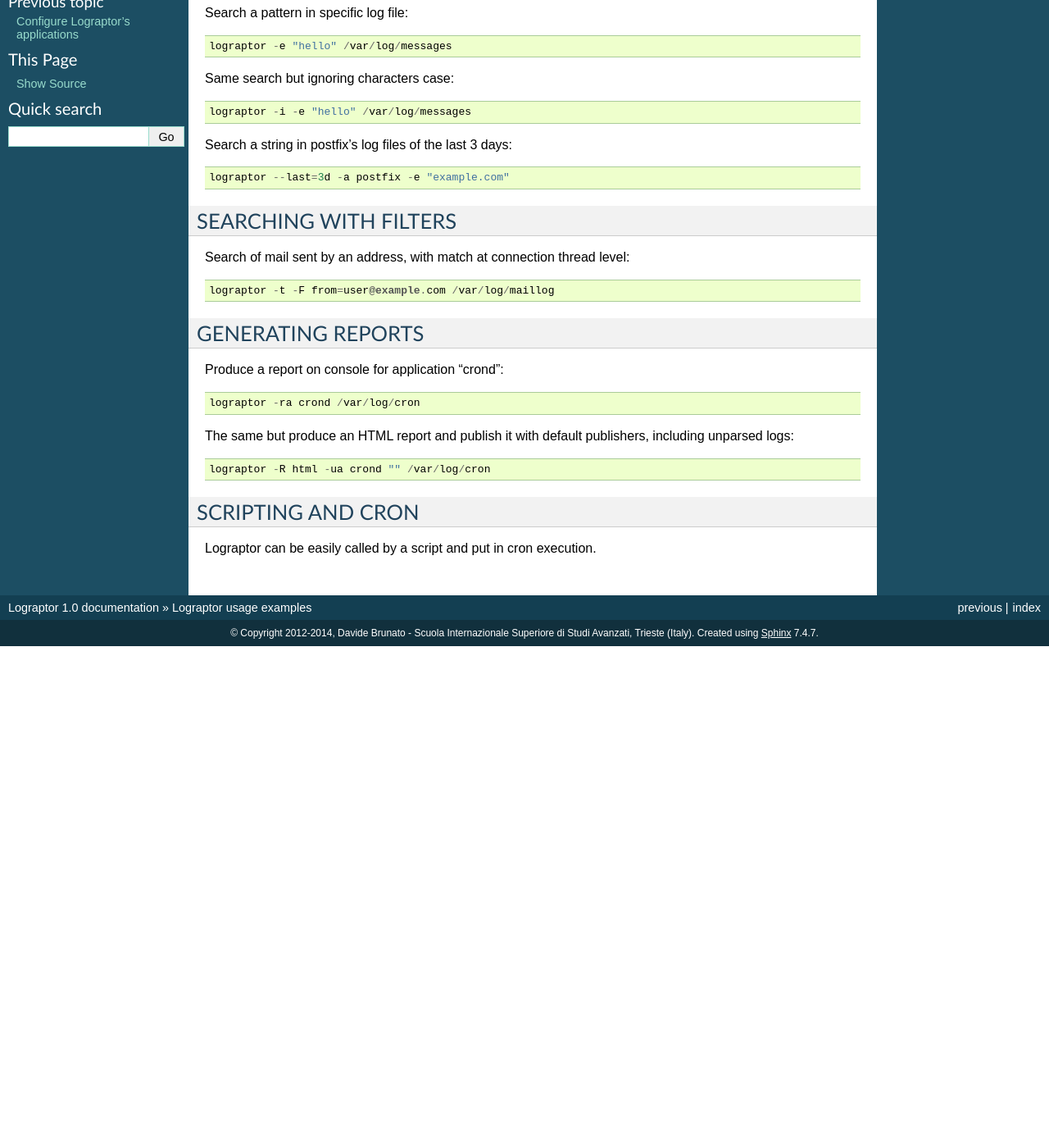
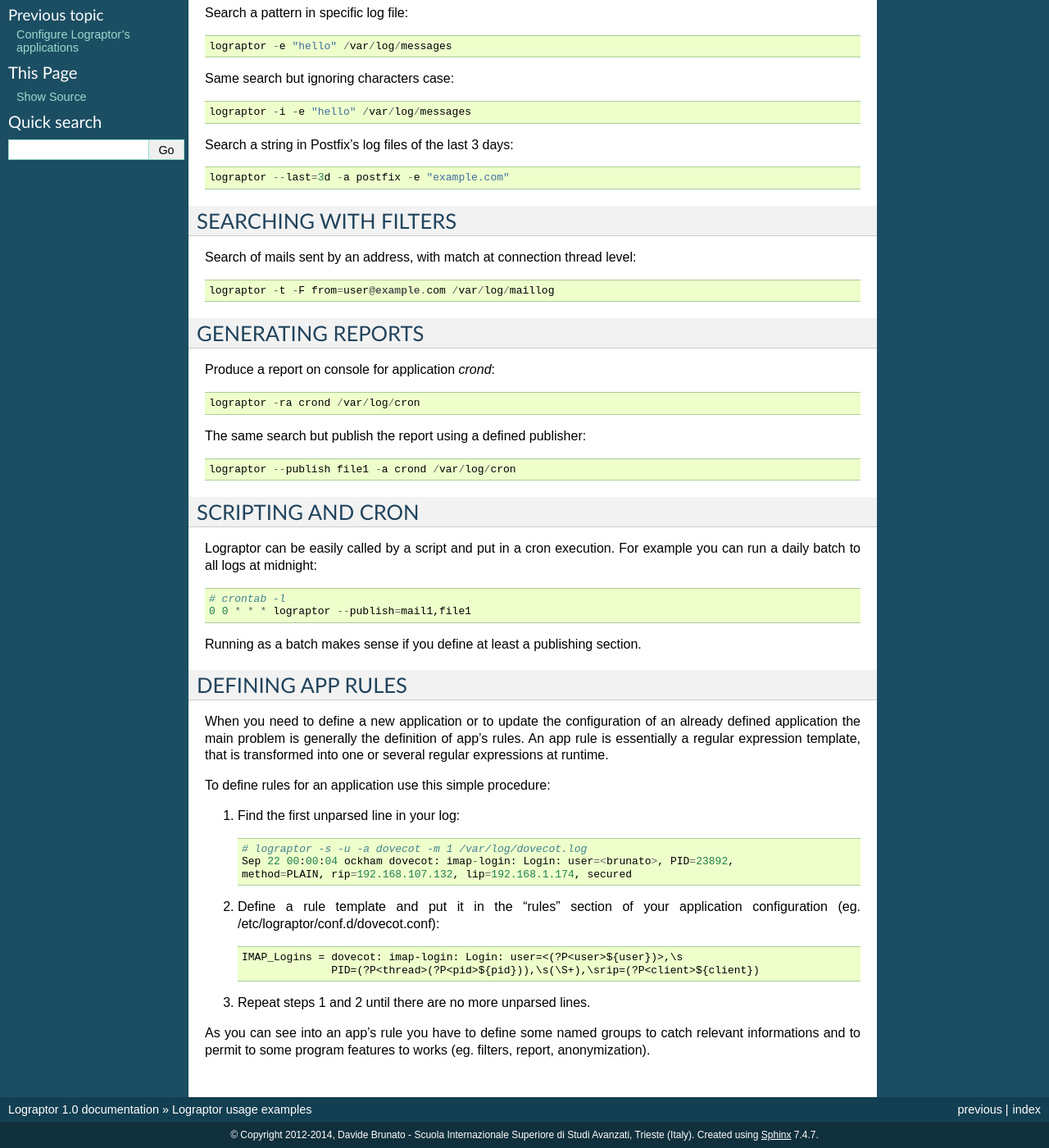
Before and after one commit to sissaschool/lograptor, a Sphinx documentation site: the page built from doc/lograptor-examples.rst, in a window 1280 px wide and 1400 px high, scrolled down 237 px. Shown: the whole window at 82% size. Built offline with Sphinx 7.4.7, drawn with Linux system fonts in a browser that asks for light colours; before the commit the page ends 1025 px from its top, so only the background shows below that; some of the changed text lies outside the part shown.

Commit message:
Updated usage examples in documentation

```diff
--- a/doc/lograptor-conf.rst
+++ b/doc/lograptor-conf.rst
@@ -308,7 +308,7 @@
 
     These are the masks to be used for the created directories and
     files. For format values look at strftime documentation here:
-    `http://www.python.org/doc/current/lib/module-time.html <http://www.python.org/doc/current/lib/module-time.html>`_
+    `https://docs.python.org/2/library/time.html <https://docs.python.org/2/library/time.html#time.strftime>`_
 
 .. py:attribute:: save_rawlogs
 
--- a/doc/lograptor-examples.rst
+++ b/doc/lograptor-examples.rst
@@ -5,7 +5,7 @@
 DESCRIPTION
 -----------
 
-Lograptor usage examples describe the simplicity.
+This chapter describes simple cases usage and some advanced ones.
 
 BASIC PATTERN SEARCH
 --------------------
@@ -18,7 +18,7 @@
 
     lograptor -i -e "hello" /var/log/messages
 
-Search a string in postfix's log files of the last 3 days::
+Search a string in Postfix's log files of the last 3 days::
 
     lograptor --last=3d -a postfix -e "example.com"
 
@@ -26,22 +26,58 @@
 SEARCHING WITH FILTERS
 ----------------------
 
-Search of mail sent by an address, with match at connection thread level::
+Search of mails sent by an address, with match at connection thread level::
 
     lograptor -t -F from=user@example.com /var/log/maillog
 
 
 GENERATING REPORTS
 ------------------
-Produce a report on console for application "crond"::
+Produce a report on console for application *crond*::
 
     lograptor -ra crond /var/log/cron
 
-The same but produce an HTML report and publish it with default publishers, including unparsed logs::
+The same search but publish the report using a defined publisher::
 
-    lograptor -R html -ua crond "" /var/log/cron
+    lograptor --publish file1 -a crond /var/log/cron
+
 
 SCRIPTING AND CRON
 ------------------
 
-Lograptor can be easily called by a script and put in cron execution.
+Lograptor can be easily called by a script and put in a cron execution.
+For example you can run a daily batch to all logs at midnight::
+
+    # crontab -l
+    0 0 * * * lograptor --publish=mail1,file1
+
+Running as a batch makes sense if you define at least a publishing section.
+
+
+DEFINING APP RULES
+------------------
+
+When you need to define a new application or to update the configuration of
+an already defined application the main problem is generally the definition
+of app's rules. An app rule is essentially a regular expression template,
+that is transformed into one or several regular expressions at runtime.
+
+To define rules for an application use this simple procedure:
+
+#. Find the first unparsed line in your log::
+
+    # lograptor -s -u -a dovecot -m 1 /var/log/dovecot.log
+    Sep 22 00:00:04 ockham dovecot: imap-login: Login: user=<brunato>, PID=23892,
+    method=PLAIN, rip=192.168.107.132, lip=192.168.1.174, secured
+
+#. Define a rule template and put it in the "rules" section of your application configuration
+   (eg. /etc/lograptor/conf.d/dovecot.conf)::
+
+    IMAP_Logins = dovecot: imap-login: Login: user=<(?P<user>${user})>,\s
+                  PID=(?P<thread>(?P<pid>${pid})),\s(\S+),\srip=(?P<client>${client})
+
+#. Repeat steps 1 and 2 until there are no more unparsed lines.
+
+As you can see into an app's rule you have to define some named groups
+to catch relevant informations and to permit to some program features
+to works (eg. filters, report, anonymization).
```
Also changed, not shown: 1 other file.
